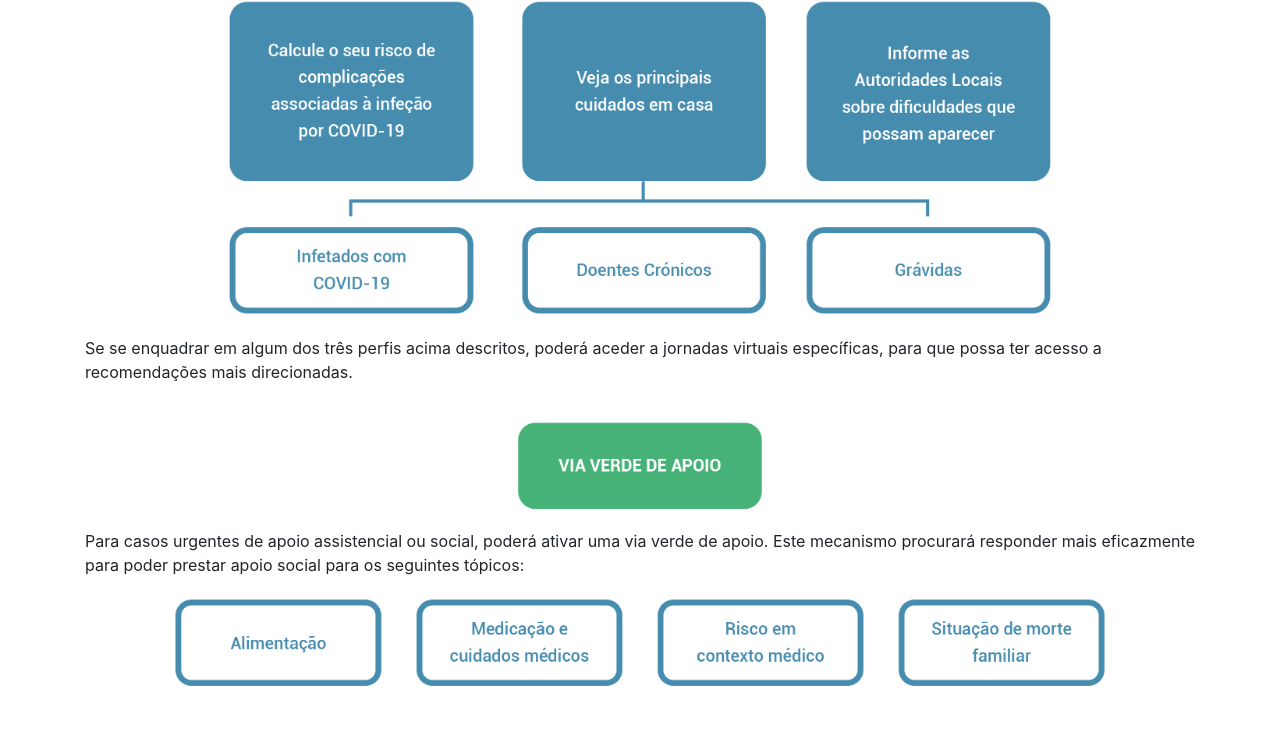
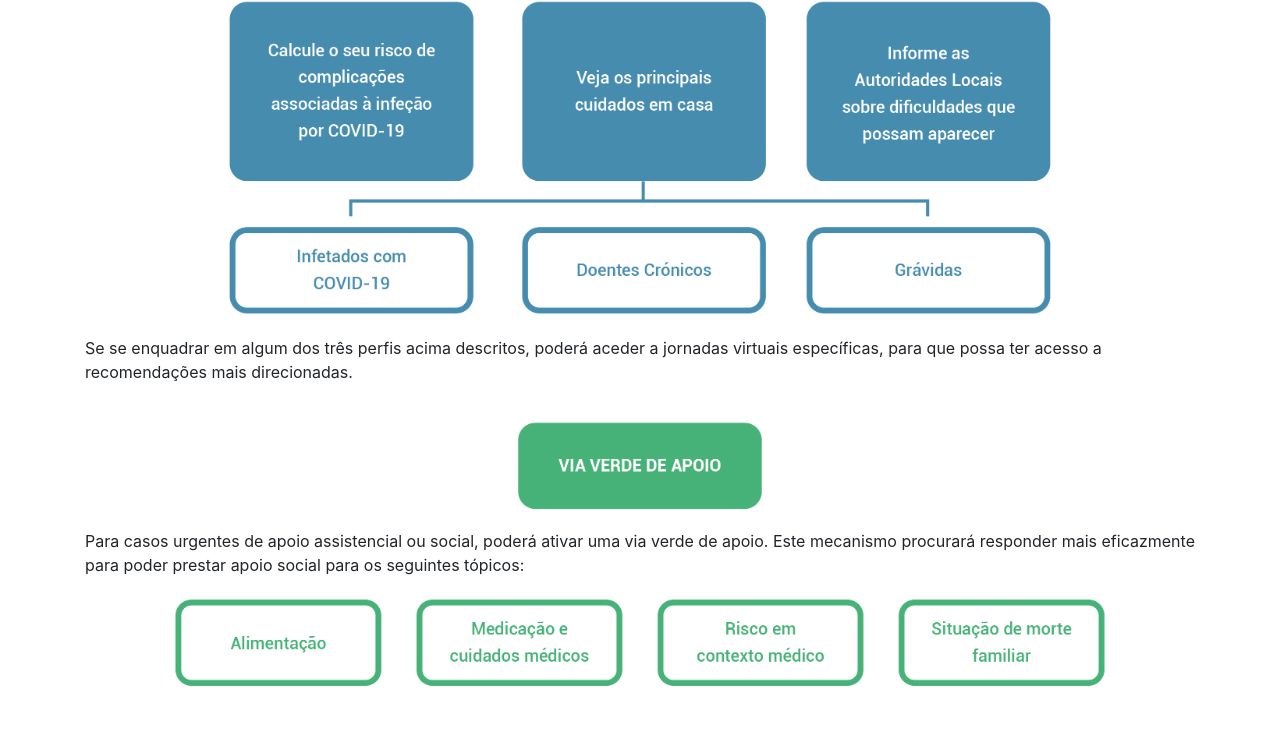
Before and after one commit to brightdigital/amago, a plain HTML site: page cidadao.html in a window 1280 px wide. Shown: the part 328-1084 px from the top of the page. Drawn offline with nearby package versions, Linux system fonts and the light colour scheme; a script that the page names is missing.

Commit message:
update ao cidadao

```diff
--- a/cidadao.html
+++ b/cidadao.html
@@ -79,7 +79,7 @@
 
            <img src="./img/layout_amago_plataforma__-19.png" class="img-fluid center-block" >
            Para casos urgentes de apoio assistencial ou social, poderá ativar uma via verde de apoio. Este mecanismo procurará responder mais eficazmente para poder prestar apoio social para os seguintes tópicos:
-           <img src="./img/layout_amago_plataforma__-20.png" class="img-fluid center-block" >
+           <img src="./img/layout_amago_plataforma-20.png" class="img-fluid center-block" >
 
       </p>
       <br>
```
